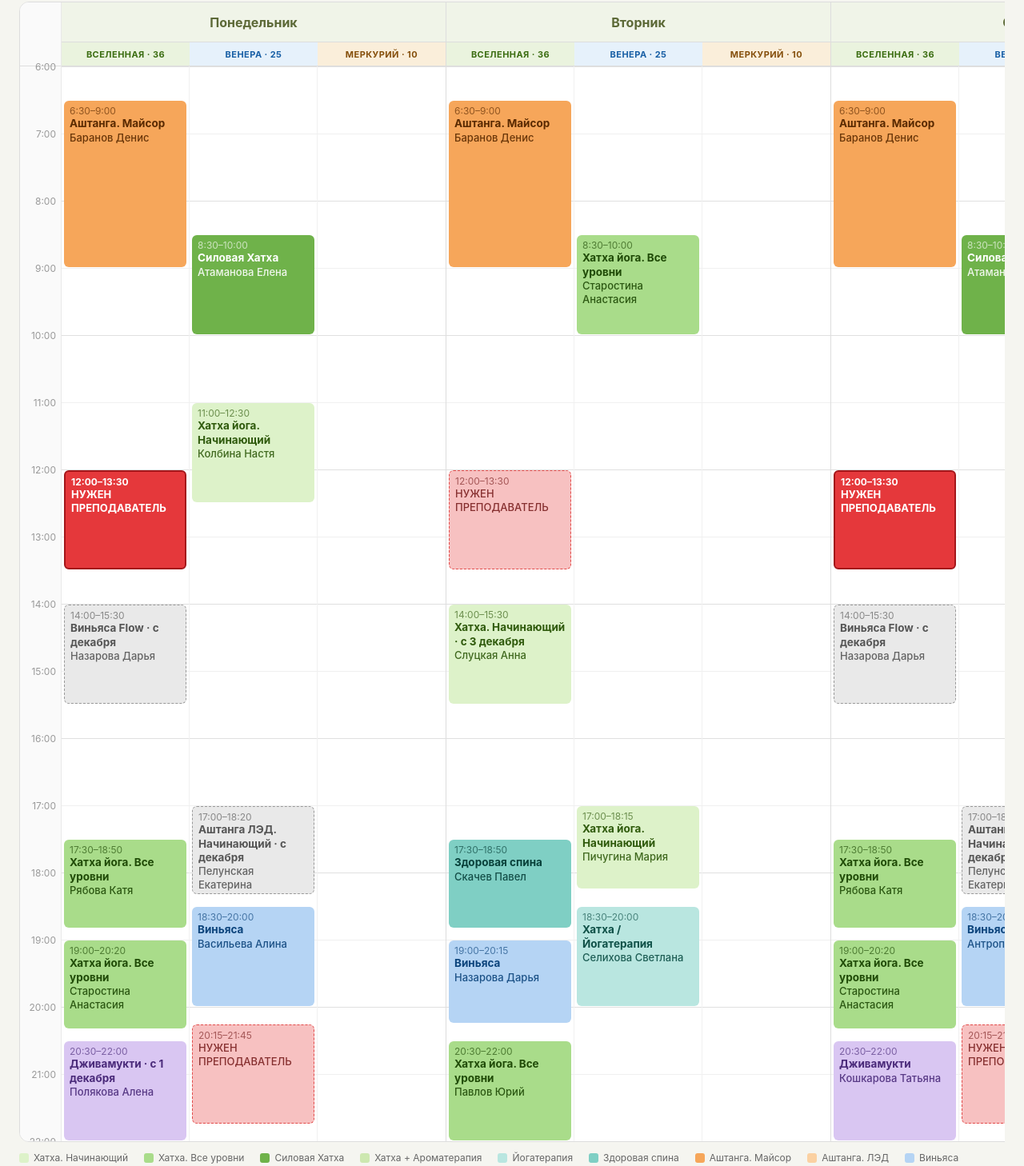
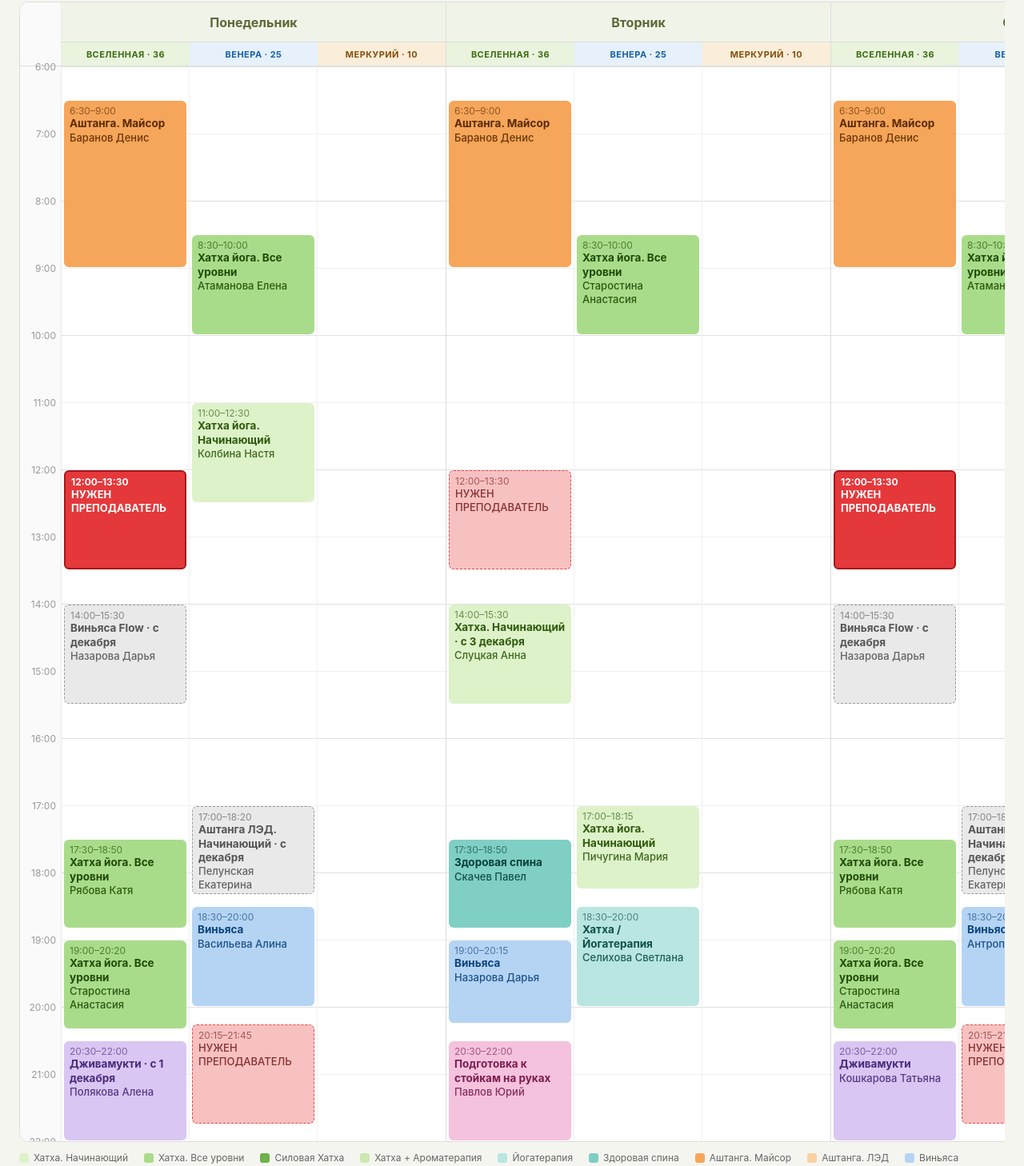
Before and after one commit to maramuhta/pytnitskay, a plain HTML site: page index.html in a window 1280 px wide. Shown: the part 22-1480 px from the top of the page at 80% size. Drawn offline with Linux system fonts and the light colour scheme.

Commit message:
Атаманова — Хатха йога. Все уровни; Павлов — Подготовка к стойкам на руках
Co-Authored-By: Claude Opus 5.5 <noreply@anthropic.com>

```diff
--- a/index.html
+++ b/index.html
@@ -126,7 +126,7 @@ const typeOf = c => {
   if (x.includes('лэд')) return 't-led';
   if (x.includes('виньяса')) return 't-vin';
   if (x.includes('дживамукти')) return 't-jiva';
-  if (x.includes('стойки')) return 't-hand';
+  if (x.includes('стойк')) return 't-hand';
   if (x.includes('спина')) return 't-back';
   if (x.includes('терапия') && !x.includes('арома')) return 't-ther';
   if (x.includes('арома')) return 't-haroma';
@@ -147,7 +147,7 @@ const sched = {
       {t:'20:30', d:90, n:'Полякова Алена', c:'Дживамукти · с 1 декабря'},
     ],
     mid: [
-      {t:'8:30', d:90, n:'Атаманова Елена', c:'Силовая Хатха'},
+      {t:'8:30', d:90, n:'Атаманова Елена', c:'Хатха йога. Все уровни'},
       {t:'11:00', d:90, n:'Колбина Настя', c:'Хатха йога. Начинающий'},
       {t:'17:00', d:80, n:'Пелунская Екатерина', c:'Аштанга ЛЭД. Начинающий · с декабря', think:true},
       {t:'18:30', d:90, n:'Васильева Алина', c:'Виньяса'},
@@ -162,7 +162,7 @@ const sched = {
       {t:'14:00', d:90, n:'Слуцкая Анна', c:'Хатха. Начинающий · с 3 декабря'},
       {t:'17:30', d:80, n:'Скачев Павел', c:'Здоровая спина'},
       {t:'19:00', d:75, n:'Назарова Дарья', c:'Виньяса'},
-      {t:'20:30', d:90, n:'Павлов Юрий', c:'Хатха йога. Все уровни'},
+      {t:'20:30', d:90, n:'Павлов Юрий', c:'Подготовка к стойкам на руках'},
     ],
     mid: [
       {t:'8:30', d:90, n:'Старостина Анастасия', c:'Хатха йога. Все уровни'},
@@ -182,7 +182,7 @@ const sched = {
       {t:'20:30', d:90, n:'Кошкарова Татьяна', c:'Дживамукти'},
     ],
     mid: [
-      {t:'8:30', d:90, n:'Атаманова Елена', c:'Силовая Хатха'},
+      {t:'8:30', d:90, n:'Атаманова Елена', c:'Хатха йога. Все уровни'},
       {t:'17:00', d:80, n:'Пелунская Екатерина', c:'Аштанга ЛЭД. Начинающий · с декабря', think:true},
       {t:'18:30', d:90, n:'Антропова Юлия', c:'Виньяса Флоу'},
       {t:'20:15', d:90, n:'НУЖЕН ПРЕПОДАВАТЕЛЬ', c:'', need:true},
@@ -197,7 +197,7 @@ const sched = {
       {t:'14:00', d:90, n:'Слуцкая Анна', c:'Хатха. Начинающий · с 3 декабря'},
       {t:'17:30', d:80, n:'Скачев Павел', c:'Здоровая спина'},
       {t:'19:00', d:75, n:'Назарова Дарья', c:'Виньяса'},
-      {t:'20:30', d:90, n:'Павлов Юрий', c:'Хатха йога. Все уровни'},
+      {t:'20:30', d:90, n:'Павлов Юрий', c:'Подготовка к стойкам на руках'},
     ],
     mid: [
       {t:'8:30', d:90, n:'Старостина Анастасия', c:'Хатха йога. Все уровни'},
@@ -227,7 +227,7 @@ const sched = {
   'Сб': {
     big: [
       {t:'7:30', d:135, n:'Баранов Денис', c:'Аштанга. ЛЭД'},
-      {t:'10:00', d:90, n:'Атаманова Елена', c:'Силовая Хатха'},
+      {t:'10:00', d:90, n:'Атаманова Елена', c:'Хатха йога. Все уровни'},
       {t:'12:00', d:90, n:'Васильева Алина', c:'Виньяса'},
       {t:'14:00', d:90, n:'Пичугина Мария', c:'Хатха и Ароматерапия'},
       {t:'16:00', d:90, n:'Полякова Алена', c:'Дживамукти · с 1 декабря'},
@@ -242,7 +242,7 @@ const sched = {
   },
   'Вс': {
     big: [
-      {t:'10:00', d:90, n:'Павлов Юрий', c:'Стойки на руках'},
+      {t:'10:00', d:90, n:'Павлов Юрий', c:'Подготовка к стойкам на руках'},
       {t:'12:00', d:90, n:'Никитина Евгения', c:'Хатха йога. Все уровни'},
       {t:'14:00', d:90, n:'Кошкарова Татьяна', c:'Дживамукти'},
       {t:'16:00', d:105, n:'Селихова Светлана', c:'Хатха йога. Силовая'},
```
